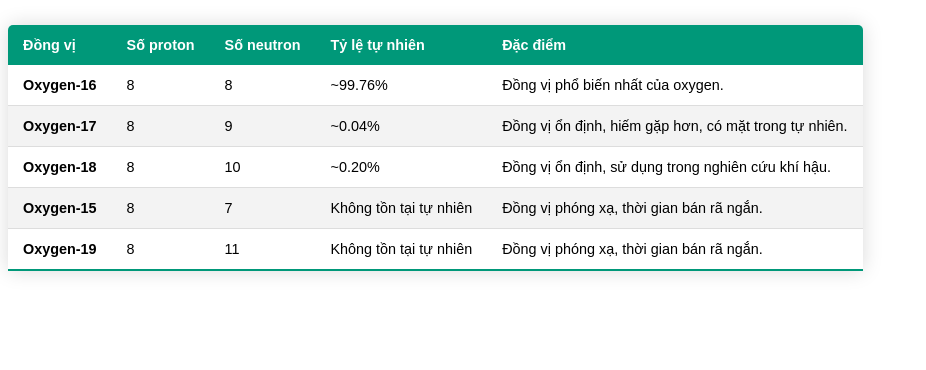
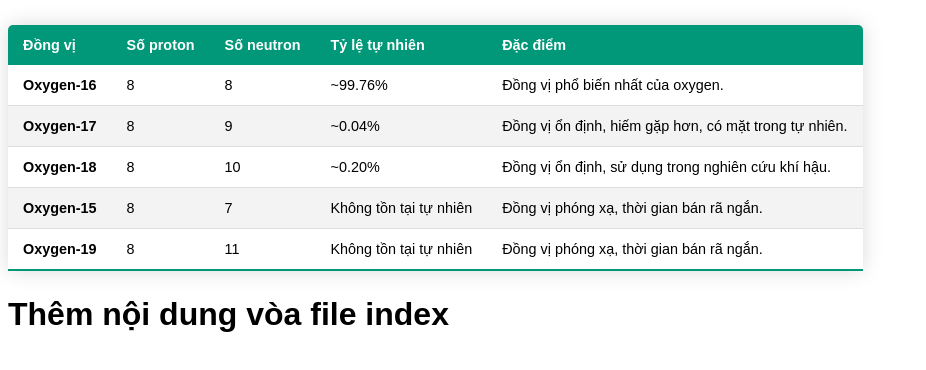
Before and after one commit to Duysphk34/PROJECT-EDUTECH2, a plain HTML site: page index.html in a window 1280 px wide. Shown: the whole page, without its empty margins (0-926 px from the left). Drawn offline with Linux system fonts and the light colour scheme.

Commit message:
1. Sửa file index lần 1

```diff
--- a/index.html
+++ b/index.html
@@ -56,4 +56,5 @@
         </tbody>
       </table>
 </body>
+<h1>Thêm nội dung vòa file index</h1>
 </html>
```
